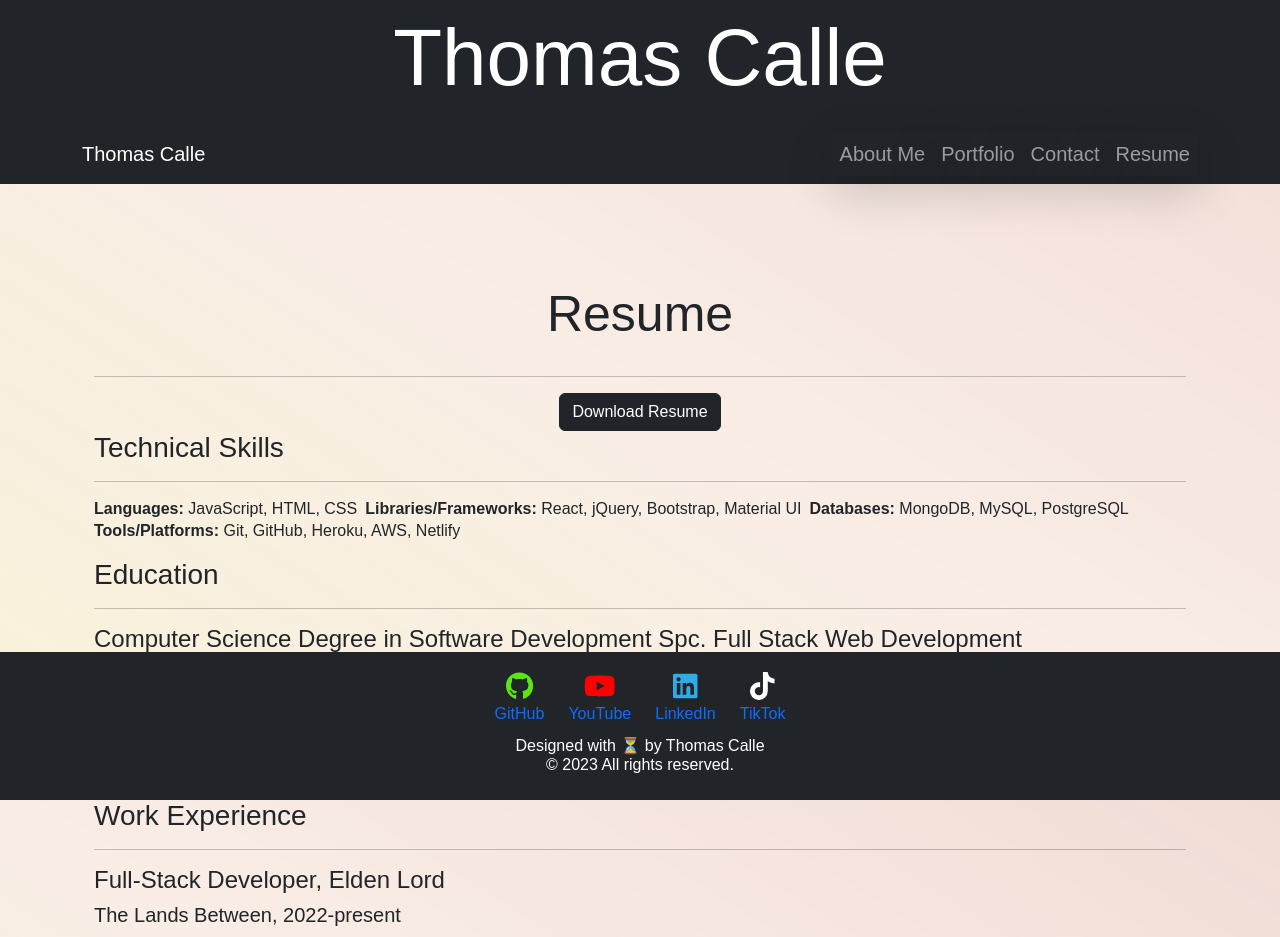
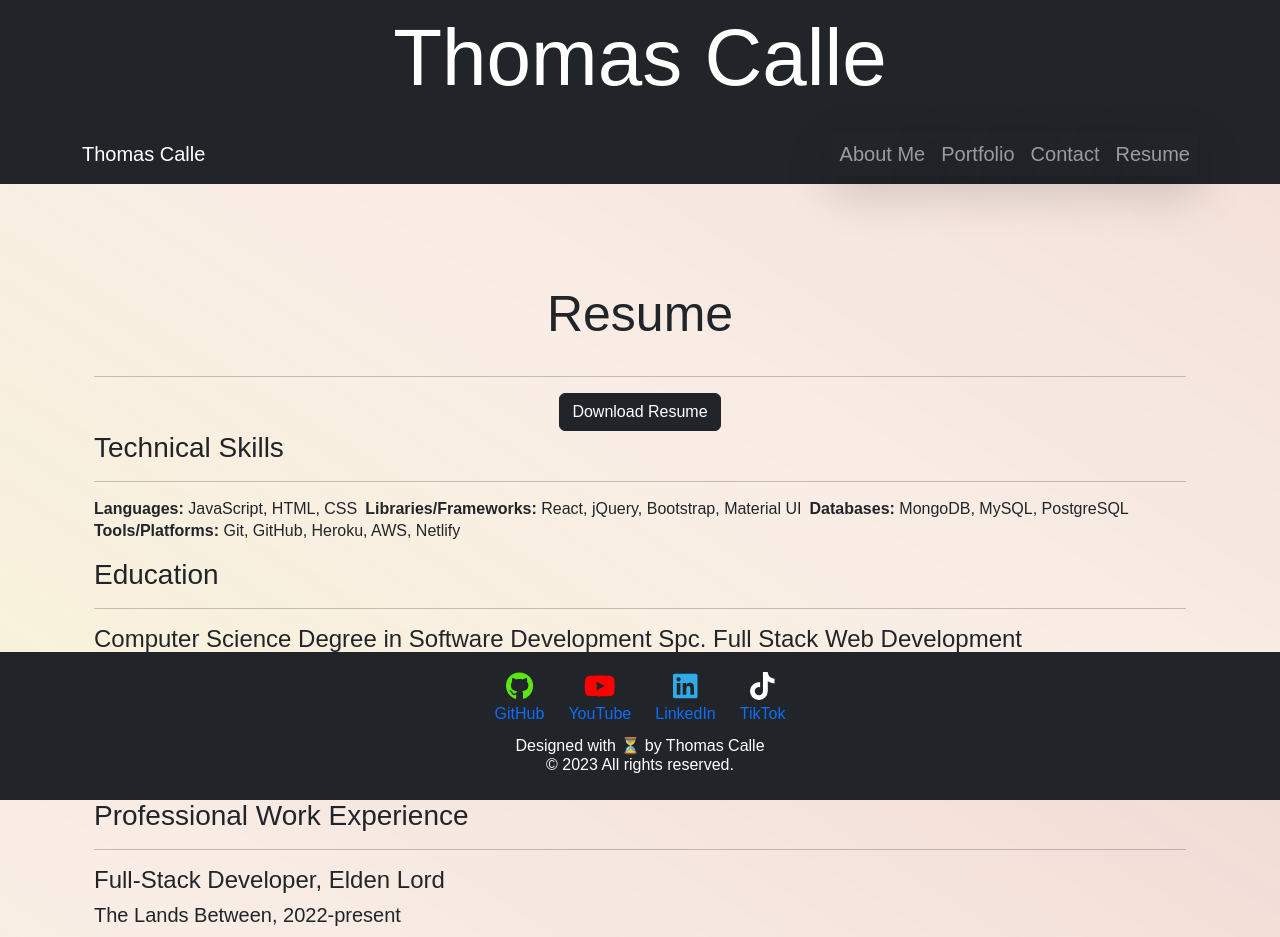
Before and after one commit to ThomasCalle/7homas7he7ank-React-Portfolio, a React (Create React App) app: page /7homas7he7ank-React-Portfolio/resume in a window 1280 px wide. Shown: the top 937 px of the page. Built offline with nearby package versions, Linux system fonts and the light colour scheme; the HTML template or start-up script is replaced by a standard one.

Commit message:
resume title work experience

```diff
--- a/src/components/Resume.js
+++ b/src/components/Resume.js
@@ -56,7 +56,7 @@ function Resume() {
         </Row>
         <Row>
           <Col>
-            <h3>Work Experience</h3>
+            <h3>Professional Work Experience</h3>
             <hr className="star-secondary" />
             <div className="resume-item">
               <h4>Full-Stack Developer, Elden Lord</h4>
```
